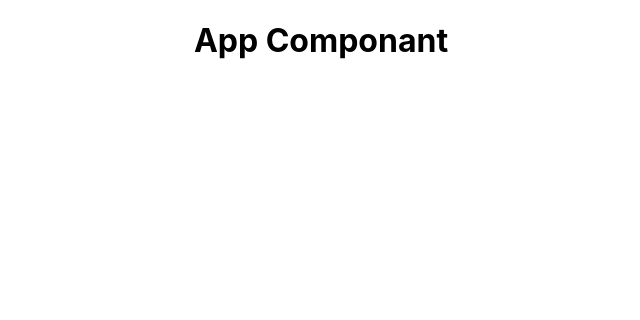
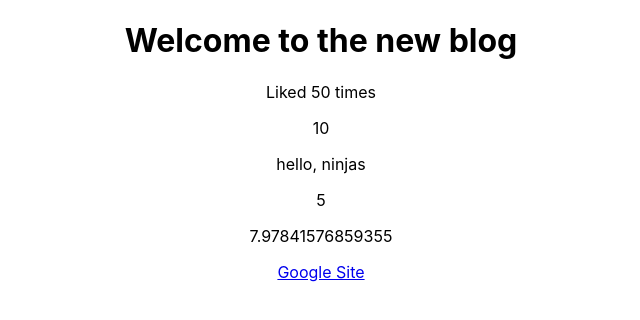
Before and after one commit to Syntactic-Labs/ReactStudies, a JavaScript app: page / in a window 1280 px wide. Shown: the top 320 px of the page, without its empty margins (319-959 px from the left). Built offline with nearby package versions, Linux system fonts and the light colour scheme; the HTML template or start-up script is replaced by a standard one.

Commit message:
Currly bracket examples and how it can have dynamicly updated text, vars, and links.

```diff
--- a/src/App.js
+++ b/src/App.js
@@ -1,10 +1,19 @@
 import './App.css';
 
 function App() {
+  const title = 'Welcome to the new blog';
+  const likes = 50;
+  const link = "http://www.google.com";
   return (
     <div className="App">
       <div className="content">
-        <h1>App Componant</h1>
+        <h1>{title}</h1>
+        <p>Liked {likes} times</p>
+        <p>{10}</p>
+        <p>{"hello, ninjas"}</p>
+        <p>{1,2,3,4,5}</p>
+        <p>{Math.random() * 10}</p>
+        <a href={link}>Google Site</a>
       </div>
     </div>
   );
```
